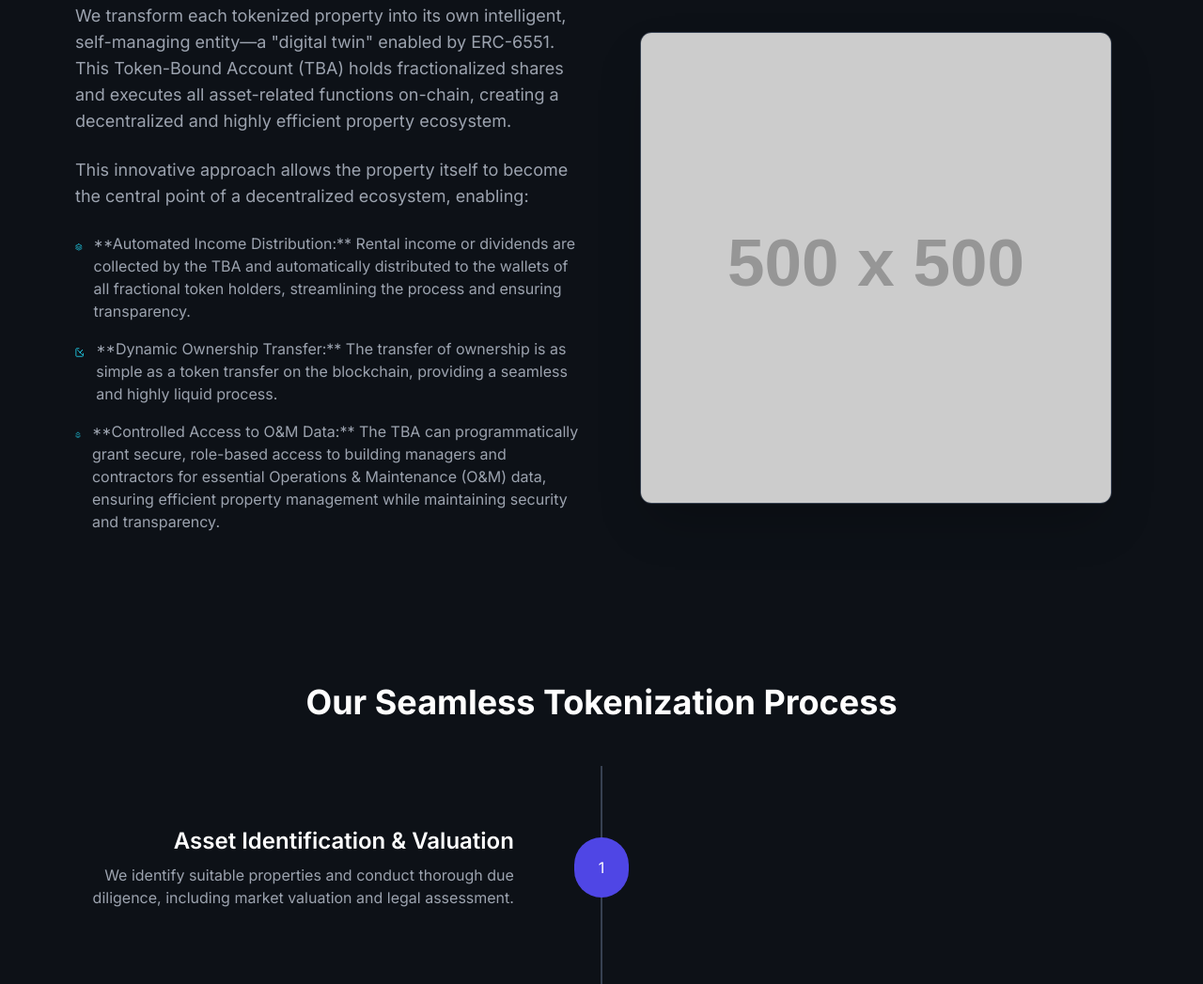
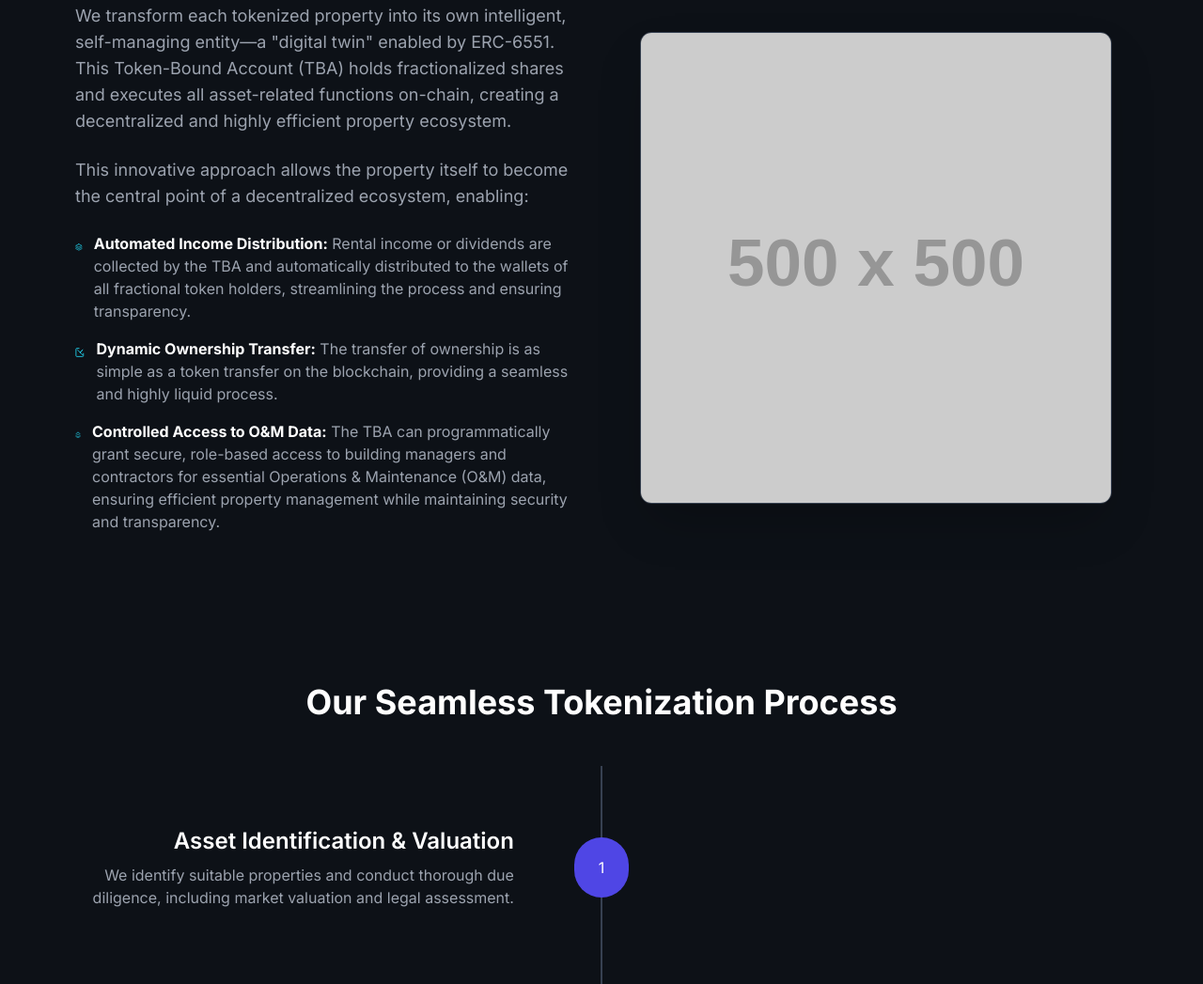
Before and after one commit to adhvaitaganesh/Portfolio-drafts, a plain HTML site: page dotBuild.html in a window 1280 px wide. Shown: the part 2689-3736 px from the top of the page at 94% size. Drawn offline with nearby package versions, Linux system fonts and the light colour scheme; placeholder pictures from the web are drawn by us.

Commit message:
Used <strong> for subheadings

```diff
--- a/dotBuild.html
+++ b/dotBuild.html
@@ -164,19 +164,19 @@
                         <li class="flex items-start">
                             <svg xmlns="http://www.w3.org/2000/svg" width="24" height="24" viewBox="0 0 24 24" fill="none" stroke="currentColor" stroke-width="2" stroke-linecap="round" stroke-linejoin="round" class="text-cyan-400 mr-3 mt-1"><path d="M12 2L2 7l10 5 10-5-10-5z"></path><path d="M2 17l10 5 10-5"></path><path d="M2 12l10 5 10-5"></path></svg>
                             <span>
-                                **Automated Income Distribution:** Rental income or dividends are collected by the TBA and automatically distributed to the wallets of all fractional token holders, streamlining the process and ensuring transparency.
+                                <strong class="text-white">Automated Income Distribution:</strong> Rental income or dividends are collected by the TBA and automatically distributed to the wallets of all fractional token holders, streamlining the process and ensuring transparency.
                             </span>
                         </li>
                         <li class="flex items-start">
                             <svg xmlns="http://www.w3.org/2000/svg" width="24" height="24" viewBox="0 0 24 24" fill="none" stroke="currentColor" stroke-width="2" stroke-linecap="round" stroke-linejoin="round" class="text-cyan-400 mr-3 mt-1"><path d="M20 14.65V20a2 2 0 01-2 2H4a2 2 0 01-2-2V4a2 2 0 012-2h5.35M18 6L12 12M12 12L18 18M12 12L6 6"></path><path d="M18 6L12 12"></path></svg>
                             <span>
-                                **Dynamic Ownership Transfer:** The transfer of ownership is as simple as a token transfer on the blockchain, providing a seamless and highly liquid process.
+                                <strong class="text-white">Dynamic Ownership Transfer:</strong> The transfer of ownership is as simple as a token transfer on the blockchain, providing a seamless and highly liquid process.
                             </span>
                         </li>
                         <li class="flex items-start">
                             <svg xmlns="http://www.w3.org/2000/svg" width="24" height="24" viewBox="0 0 24 24" fill="none" stroke="currentColor" stroke-width="2" stroke-linecap="round" stroke-linejoin="round" class="text-cyan-400 mr-3 mt-1"><path d="M12 1L3 6l9 5 9-5-9-5z"></path><path d="M3 14l9 5 9-5"></path><path d="M3 18l9 5 9-5"></path></svg>
                             <span>
-                                **Controlled Access to O&M Data:** The TBA can programmatically grant secure, role-based access to building managers and contractors for essential Operations & Maintenance (O&M) data, ensuring efficient property management while maintaining security and transparency.
+                                <strong class="text-white">Controlled Access to O&M Data:</strong> The TBA can programmatically grant secure, role-based access to building managers and contractors for essential Operations & Maintenance (O&M) data, ensuring efficient property management while maintaining security and transparency.
                             </span>
                         </li>
                     </ul>
```
